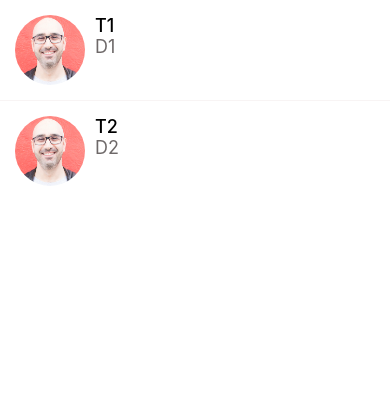
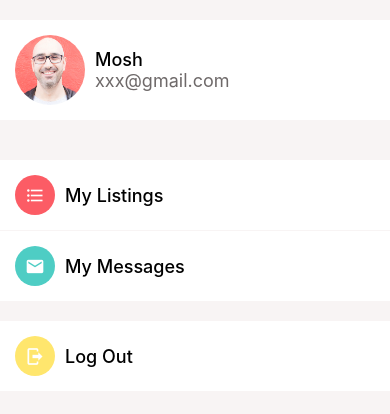
Before and after one commit to jfmoe/done-with-it, a React Native app: screen / in a window 390 px wide. Shown: the top 414 px of the page. Built offline with nearby package versions, Linux system fonts and the light colour scheme.

Commit message:
feat: build AccountScreen

```diff
--- a/App.tsx
+++ b/App.tsx
@@ -1,10 +1,5 @@
-import { View } from 'react-native';
-import WelcomeScreen from './app/screens/WelcomeScreen';
-import Card from './app/components/Card';
-import ListingDetailsScreen from './app/screens/ListingDetailsScreen';
-import ViewImageScreen from './app/screens/ViewImageScreen';
-import MessagesScreen from './app/screens/MessagesScreen';
+import AccountScreen from './app/screens/AccountScreen';
 
 export default function App() {
-  return <MessagesScreen />;
+  return <AccountScreen />;
 }
--- /dev/null
+++ b/app/components/Icon.tsx
@@ -0,0 +1,31 @@
+import { View } from 'react-native';
+import { ComponentProps } from 'react';
+import { MaterialCommunityIcons } from '@expo/vector-icons';
+
+export type MaterialIconsName = ComponentProps<typeof MaterialCommunityIcons>['name'];
+
+interface Props {
+  name: MaterialIconsName;
+  size?: number;
+  backgroundColor: string;
+  iconColor?: string;
+}
+
+function Icon({ name, size = 40, backgroundColor = '#000', iconColor = '#fff' }: Props) {
+  return (
+    <View
+      style={{
+        width: size,
+        height: size,
+        borderRadius: size / 2,
+        backgroundColor,
+        justifyContent: 'center',
+        alignItems: 'center',
+      }}
+    >
+      <MaterialCommunityIcons name={name} color={iconColor} size={size * 0.5} />
+    </View>
+  );
+}
+
+export default Icon;
--- a/app/components/ListItem.tsx
+++ b/app/components/ListItem.tsx
@@ -1,28 +1,39 @@
-import { FC } from 'react';
+import { ComponentProps, ReactNode } from 'react';
 import { Image, ImageSourcePropType, StyleSheet, TouchableHighlight, View } from 'react-native';
 import { GestureHandlerRootView } from 'react-native-gesture-handler';
 import Swipeable from 'react-native-gesture-handler/Swipeable';
 import colors from '../config/colors';
 import AppText from './AppText';
 
+type RenderAction = ComponentProps<typeof Swipeable>['renderRightActions'];
+
 interface Props {
   title: string;
-  subTitle: string;
-  image: ImageSourcePropType;
-  renderRightActions?: FC;
+  subTitle?: string;
+  image?: ImageSourcePropType;
+  renderRightActions?: RenderAction;
   onPress?: () => void;
+  IconComponent?: ReactNode;
 }
 
-const ListItem = ({ title, subTitle, image, renderRightActions, onPress }: Props) => {
+const ListItem = ({
+  title,
+  subTitle,
+  image,
+  IconComponent,
+  renderRightActions,
+  onPress,
+}: Props) => {
   return (
     <GestureHandlerRootView>
       <Swipeable renderRightActions={renderRightActions}>
         <TouchableHighlight underlayColor={colors.light} onPress={() => onPress && onPress()}>
           <View style={styles.container}>
-            <Image style={styles.image} source={image} />
+            {IconComponent}
+            {image && <Image style={styles.image} source={image} />}
             <View style={styles.detailsContainer}>
               <AppText style={styles.title}>{title}</AppText>
-              <AppText style={styles.subTitle}>{subTitle}</AppText>
+              {subTitle && <AppText style={styles.subTitle}>{subTitle}</AppText>}
             </View>
           </View>
         </TouchableHighlight>
@@ -35,14 +46,17 @@
   container: {
     flexDirection: 'row',
     padding: 15,
+    backgroundColor: colors.white,
   },
   image: {
     width: 70,
     height: 70,
     borderRadius: 35,
-    marginRight: 10,
   },
-  detailsContainer: {},
+  detailsContainer: {
+    marginLeft: 10,
+    justifyContent: 'center',
+  },
   title: {
     fontWeight: '500',
   },
--- a/app/components/Screen.tsx
+++ b/app/components/Screen.tsx
@@ -4,10 +4,11 @@
 
 interface Props {
   children: ReactNode;
+  style: Object;
 }
 
-const Screen = ({ children }: Props) => {
-  return <SafeAreaView style={styles.screen}>{children}</SafeAreaView>;
+const Screen = ({ children, style }: Props) => {
+  return <SafeAreaView style={[styles.screen, style]}>{children}</SafeAreaView>;
 };
 
 const styles = StyleSheet.create({
--- /dev/null
+++ b/app/screens/AccountScreen.tsx
@@ -0,0 +1,68 @@
+import { FlatList, StyleSheet, View } from 'react-native';
+import ListItem from '../components/ListItem';
+import Screen from '../components/Screen';
+import colors from '../config/colors';
+import Icon, { MaterialIconsName } from '../components/Icon';
+import ListItemSeparator from '../components/ListItemSeparator';
+
+type Menu = {
+  title: string;
+  icon: {
+    name: MaterialIconsName;
+    backgroundColor: string;
+  };
+};
+
+const menuItems: Menu[] = [
+  {
+    title: 'My Listings',
+    icon: {
+      name: 'format-list-bulleted',
+      backgroundColor: colors.primary,
+    },
+  },
+  {
+    title: 'My Messages',
+    icon: {
+      name: 'email',
+      backgroundColor: colors.secondary,
+    },
+  },
+];
+
+const AccountScreen = () => {
+  return (
+    <Screen style={styles.screen}>
+      <View style={styles.container}>
+        <ListItem title="Mosh" subTitle="xxx@gmail.com" image={require('../assets/mosh.jpg')} />
+      </View>
+      <View style={styles.container}>
+        <FlatList
+          data={menuItems}
+          keyExtractor={(menuItem) => menuItem.title}
+          ItemSeparatorComponent={ListItemSeparator}
+          renderItem={({ item }) => (
+            <ListItem
+              title={item.title}
+              IconComponent={
+                <Icon name={item.icon.name} backgroundColor={item.icon.backgroundColor} />
+              }
+            />
+          )}
+        />
+      </View>
+      <ListItem title="Log Out" IconComponent={<Icon name="logout" backgroundColor="#ffe66d" />} />
+    </Screen>
+  );
+};
+
+const styles = StyleSheet.create({
+  container: {
+    marginVertical: 20,
+  },
+  screen: {
+    backgroundColor: colors.light,
+  },
+});
+
+export default AccountScreen;
```
